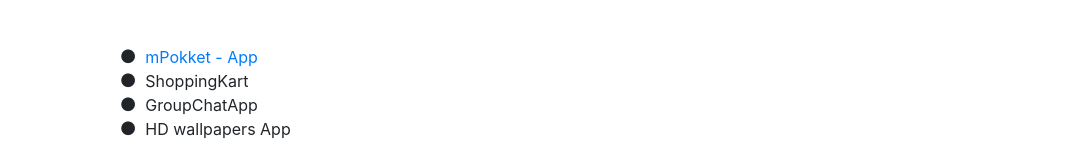
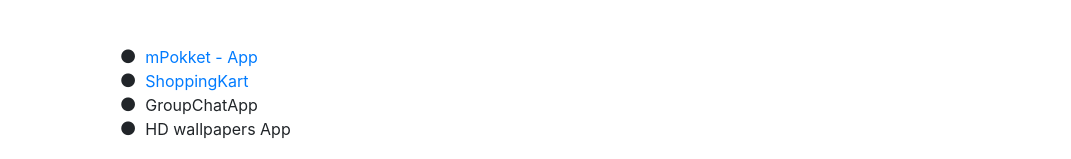
Before and after one commit to sunildev-01/SunilKumar, a website with bundled scripts: page index.html in a window 1280 px wide. Shown: the part 4358-4517 px from the top of the page, without its empty margins (209-1280 px from the left). Built offline with nearby package versions, Linux system fonts and the light colour scheme; a web font is replaced by a local one.

Commit message:
project section

```diff
--- a/index.html
+++ b/index.html
@@ -259,7 +259,8 @@
               </li>
             <li>
               <i class="fa-li fa fa-circle"></i>
-              ShoppingKart</li>
+              <a href="https://github.com/sunildev0/ShoppingKart" target="_blank">ShoppingKart</a>
+              </li>
             <li>
               <i class="fa-li fa fa-circle"></i>
               GroupChatApp</li>
```
